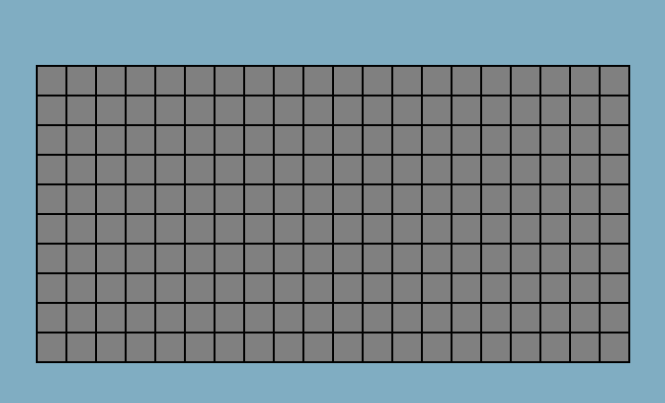
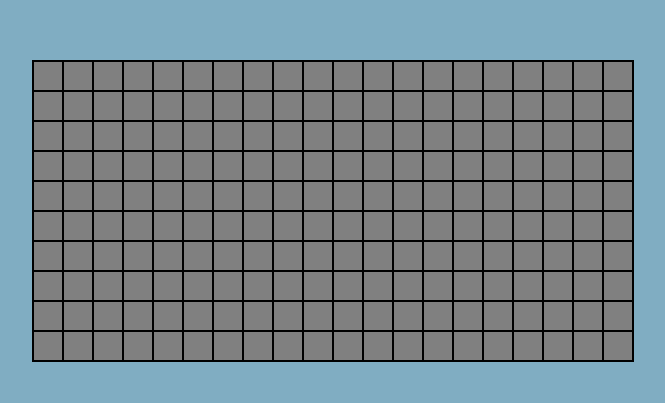
Before and after one commit to gandolphinnn/games, a plain HTML site: page minesweeper/index.html in a window 1280 px wide. Shown: the part 189-592 px from the top of the page, without its empty margins (307-972 px from the left). Drawn offline with Linux system fonts and the light colour scheme.

Commit message:
single style sheet

```diff
--- a/base_defense/style.css
+++ /dev/null
@@ -1,5 +0,0 @@
-body {
-	background-color: rgb(109, 79, 17);
-	overflow: hidden;
-	margin: 0;
-}
--- a/minesweeper/index.html
+++ b/minesweeper/index.html
@@ -2,9 +2,9 @@
 <html>
 	<head>
 		<title>Minesweeper</title>
-		<link rel="stylesheet" href="style.css">
+		<link rel="stylesheet" href="../style.css">
 	</head>
-	<body>
+	<body style="background-color: rgb(128, 173, 194);">
 		<canvas style="height: 100%; width: 100%"></canvas>
 	</body>
 	<script>
--- a/minesweeper/style.css
+++ /dev/null
@@ -1,5 +0,0 @@
-body {
-	/*background-color: #5656eb;*/
-	background-color: rgb(128, 173, 194);
-	overflow: hidden;
-}
--- a/platform/style.css
+++ /dev/null
@@ -1,5 +0,0 @@
-body {
-	background-color: rgb(55, 170, 247);
-	overflow: hidden;
-	margin: 0;
-}
--- /dev/null
+++ b/style.css
@@ -0,0 +1,4 @@
+body {
+	overflow: hidden;
+	margin: 0;
+}
--- a/tetris/style.css
+++ /dev/null
@@ -1,4 +0,0 @@
-body {
-	background-color: rgb(86, 86, 235);
-	overflow: hidden;
-}
```
Also changed, not shown: base_defense/index.html (+2 -2 lines), platform/index.html (+2 -2 lines), tetris/index.html (+2 -2 lines), 2 other files.
